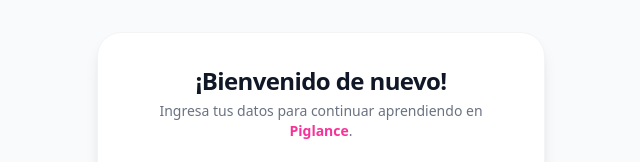
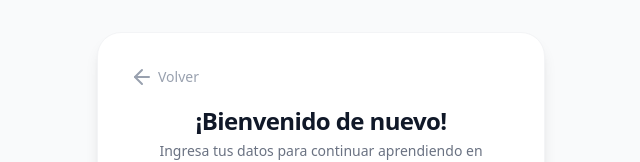
Before and after one commit to DonSociedad/FrontEnd-3er-corte-, a Next.js app: page /login in a window 1280 px wide. Shown: the top 162 px of the page, without its empty margins (319-959 px from the left). Built offline with nearby package versions, Linux system fonts and the light colour scheme; no server answers.

Commit message:
boton volver

```diff
--- a/app/(auth)/login/page.tsx
+++ b/app/(auth)/login/page.tsx
@@ -1,8 +1,12 @@
+'use client';
+
 import LoginComponent from "@/components/molecules/auth/loginComponents"
-import HeaderComponent from "@/components/organism/headerComponent"
 
 import type { ReactNode, MouseEventHandler } from 'react';
 import Link from "next/link"
+import { useRouter } from 'next/navigation';
+import { ArrowLeftIcon } from "lucide-react";
+
 type SocialButtonProps = {
     provider: string;
     onClick?: MouseEventHandler<HTMLButtonElement>;
@@ -43,12 +47,22 @@
 );
 
 export default function LoginPage() {
+    const router = useRouter();
+
     return (
         <div className="min-h-screen flex flex-col bg-gray-50 font-sans">
 
             <main className="flex-grow flex items-center justify-center py-8 px-4 sm:px-6">
 
                 <div className="w-full max-w-md bg-white p-6 sm:p-8 rounded-3xl shadow-lg border border-gray-100">
+                    <button
+                        onClick={() => router.back()}
+                        className="mb-4 flex items-center text-sm text-gray-400 hover:text-pink-500 transition-colors font-medium group">
+                        <ArrowLeftIcon />
+                        <span className="ml-1 group-hover:-translate-x-1 translate-x-0 transition-transform duration-200">
+                            Volver
+                        </span>
+                    </button>
 
                     <div className="text-center mb-6">
                         <h1 className="text-2xl font-extrabold text-gray-900 tracking-tight">
--- a/app/(auth)/register/page.tsx
+++ b/app/(auth)/register/page.tsx
@@ -1,8 +1,11 @@
+'use client';
+
+import RegisterComponent from "@/components/molecules/auth/registerComponents"
+
+import type { ReactNode, MouseEventHandler } from 'react';
 import Link from 'next/link';
-import RegisterComponent from "@/components/molecules/auth/registerComponents"
-import FooterComponent from "@/components/organism/footerComponent";
-import HeaderComponent from "@/components/organism/headerComponent";
-import type { ReactNode, MouseEventHandler } from 'react';
+import { useRouter } from 'next/navigation';
+import { ArrowLeftIcon } from "lucide-react";
 
 type SocialButtonProps = {
     provider: string;
@@ -46,14 +49,23 @@
 
 
 export default function RegisterPage() {
+    const router = useRouter();
+
     return (
         <div className="min-h-screen flex flex-col bg-gray-50 font-sans">
 
             <main className="flex-grow flex items-center justify-center py-3 px-2 sm:px-6">
 
                 <div className="w-full max-w-md bg-white p-6 sm:p-8 rounded-3xl shadow-lg border border-gray-100">
+                    <button
+                        onClick={() => router.back()}
+                        className="mb-4 flex items-center text-sm text-gray-400 hover:text-pink-500 transition-colors font-medium group">
+                        <ArrowLeftIcon />
+                        <span className="ml-1 group-hover:-translate-x-1 translate-x-0 transition-transform duration-200">
+                            Volver
+                        </span>
+                    </button>
 
-                    {/* Encabezado */}
                     <div className="text-center mb-6">
                         <h1 className="text-2xl font-extrabold text-gray-900 tracking-tight">
                             Únete a <span className="text-pink-500">Piglance</span>
```
